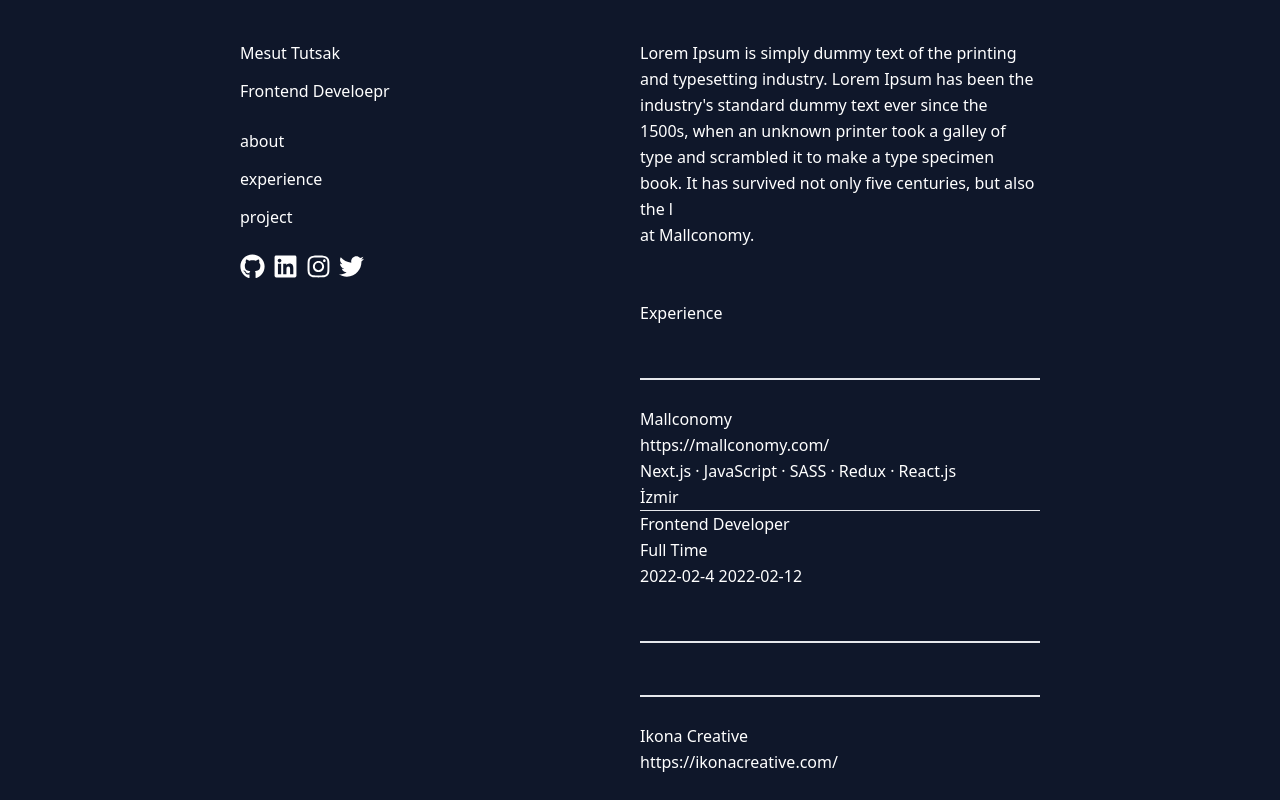
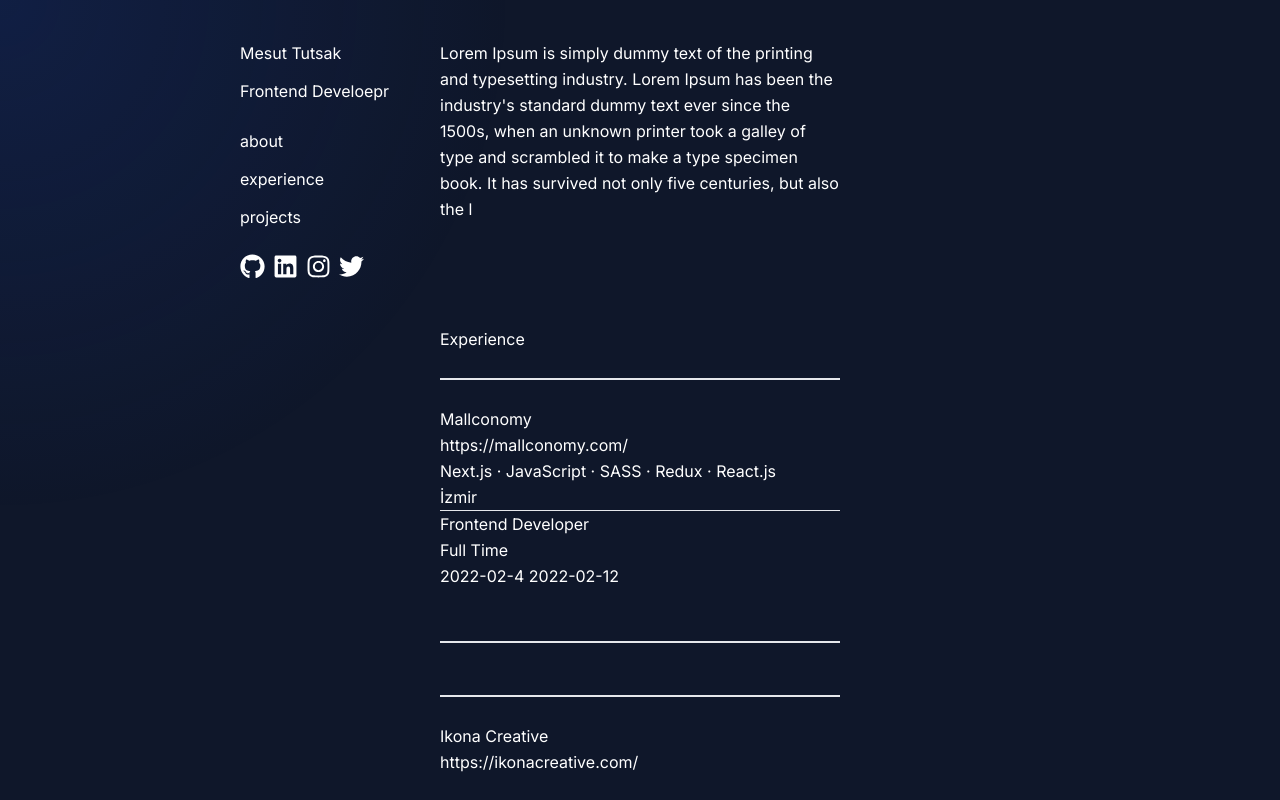
Before and after one commit to mesuttutsak/my-website, a Next.js app: page / in a window 1280 px wide. Shown: the top 800 px of the page. Built offline with nearby package versions, Linux system fonts and the light colour scheme.

Commit message:
home sayfası  children'ları düzenlendi.

```diff
--- a/pages/_document.tsx
+++ b/pages/_document.tsx
@@ -1,8 +1,8 @@
-import { Html, Head, Main, NextScript } from 'next/document'
+import { Html, Head, Main, NextScript } from 'next/document';
 
 export default function Document() {
   return (
-    <Html className='scroll-smooth' lang="en">
+    <Html className={`scroll-smooth`} lang="en">
       <Head />
       <body className='bg-slate-900 leading-relaxed text-white selection:bg-teal-300 selection:text-teal-900 overflow-auto'>
         <Main />
--- a/src/components/Header/Navbar/index.tsx
+++ b/src/components/Header/Navbar/index.tsx
@@ -8,7 +8,7 @@
 const navList: navListProps[] = [
   { text: "about", path: "/" },
   { text: "experience", path: "#experience" },
-  { text: "project", path: "#project" },
+  { text: "projects", path: "#projects" },
 ];
 
 const Navbar = () => {
--- a/src/components/HomePage/Experience/index.tsx
+++ b/src/components/HomePage/Experience/index.tsx
@@ -21,7 +21,7 @@
   {
     company: "Mallconomy",
     website: "https://mallconomy.com/",
-    skills: [ 'Next.js', 'JavaScript', 'SASS', 'Redux', 'React.js'],
+    skills: ["Next.js", "JavaScript", "SASS", "Redux", "React.js"],
     location: "İzmir",
     working_type: "On-site",
     periods: [
@@ -69,31 +69,51 @@
 const Experience = () => {
   return (
     <div id="experience">
-      {
-        experience.map(({company, website, skills, location, working_type, periods }: ExperienceProps) => <>
-            <br/>
-            <hr/>
-            <hr/>
-            <br/>
+      <h3>Experience</h3>
+      {experience.map(
+        ({
+          company,
+          website,
+          skills,
+          location,
+          working_type,
+          periods,
+        }: ExperienceProps) => (
+          <>
+            <br />
+            <hr />
+            <hr />
+            <br />
             <p>
-                {company} <br/>
-                {website} <br/>
-                {skills.join(' · ')} <br/>
-                {location}
+              {company} <br />
+              {website} <br />
+              {skills.join(" · ")} <br />
+              {location}
             </p>
-            <hr/>
-            {periods.map( ({title, employment_type, start_date, end_date, desc}: ExperiencePeriod) => <>
-                {title} <br/>
-                {employment_type} <br/>
-                {start_date} {end_date} <br/>
-                {desc} <br/>
-            </>)}
-            <br/>
-            <hr/>
-            <hr/>
-            <br/>
-        </>)
-      }
+            <hr />
+            {periods.map(
+              ({
+                title,
+                employment_type,
+                start_date,
+                end_date,
+                desc,
+              }: ExperiencePeriod) => (
+                <>
+                  {title} <br />
+                  {employment_type} <br />
+                  {start_date} {end_date} <br />
+                  {desc} <br />
+                </>
+              )
+            )}
+            <br />
+            <hr />
+            <hr />
+            <br />
+          </>
+        )
+      )}
     </div>
   );
 };
--- a/src/components/HomePage/Projects/index.tsx
+++ b/src/components/HomePage/Projects/index.tsx
@@ -34,7 +34,8 @@
 
 const Projects = () => {
   return (
-    <div>
+    <div id="projects">
+      <h3>Projects</h3>
       {projects.map(
         ({ name, title, start_date, end_date, skills }: ProjectsProps, i) => (
           <>
--- a/src/components/HomePage/index.tsx
+++ b/src/components/HomePage/index.tsx
@@ -6,12 +6,9 @@
   return (
     <div>
       <About />
-      at Mallconomy.
       <br /> <br /> <br />
-      Experience <br />
       <br />
       <Experience />
-      Projects <br />
       <br />
       <Projects />
     </div>
--- a/src/core/components/LightBeam/LightBeam.tsx
+++ b/src/core/components/LightBeam/LightBeam.tsx
@@ -1,6 +1,4 @@
 import { useState, useEffect } from 'react';
-
-import styles from "./lightBeam.module.scss";
 
 const LightBeam: React.FC = () => {
   const [position, setPosition] = useState<{ x: number; y: number }>({ x: 0, y: 0 });
@@ -19,9 +17,9 @@
 
   return (
     <div
-      className={styles.lightBeam}
+      className={'lightBeam'}
       style={{
-        background: `radial-gradient(50vw at ${position.x}px ${position.y}px, rgba(255, 255, 255, .15), transparent 80%)`,
+        background: `radial-gradient(50vw at ${position.x}px ${position.y}px, rgba(29, 78, 216, 0.15), transparent 80%)`,
       }}
     ></div>
   );
--- a/src/layout/MainLayout.tsx
+++ b/src/layout/MainLayout.tsx
@@ -1,15 +1,19 @@
 import Header from "../components/Header"
 import LightBeam from "../core/components/LightBeam/LightBeam"
+
+import { Inter } from 'next/font/google';
+
+const inter = Inter({ subsets: ['latin'] });
 
 const MainLayout = ({ children }: { children: React.ReactNode }) => {
 
   return (
     <>
-        {/* <LightBeam /> */}
-        <div className="container mx-auto px-36">
+        <LightBeam />
+        <div className={`container mx-auto px-36 ${inter.className}`}>
             <div className="wrapper">
                 <Header />
-                <main className="w-1/2 h-fit ml-auto overflow-hidden">
+                <main className="w-1/2 h-fit mx-auto overflow-hidden">
                     {children}
                 </main>
             </div>
--- a/src/styles/globals.scss
+++ b/src/styles/globals.scss
@@ -1,13 +1,6 @@
 @tailwind base;
 @tailwind components;
 @tailwind utilities;
-
-:root {
-}
-
-@media (prefers-color-scheme: dark) {
-  :root {}
-}
 
 body {}
 
@@ -37,3 +30,8 @@
 .socialList {
   @apply flex gap-2;
 }
+
+.lightBeam {
+
+  @apply fixed left-0 top-0 w-screen h-screen inset-0 pointer-events-none z-[-1];
+}
```
Also changed, not shown: src/core/components/LightBeam/lightBeam.module.scss (deleted, +0 -9 lines).
